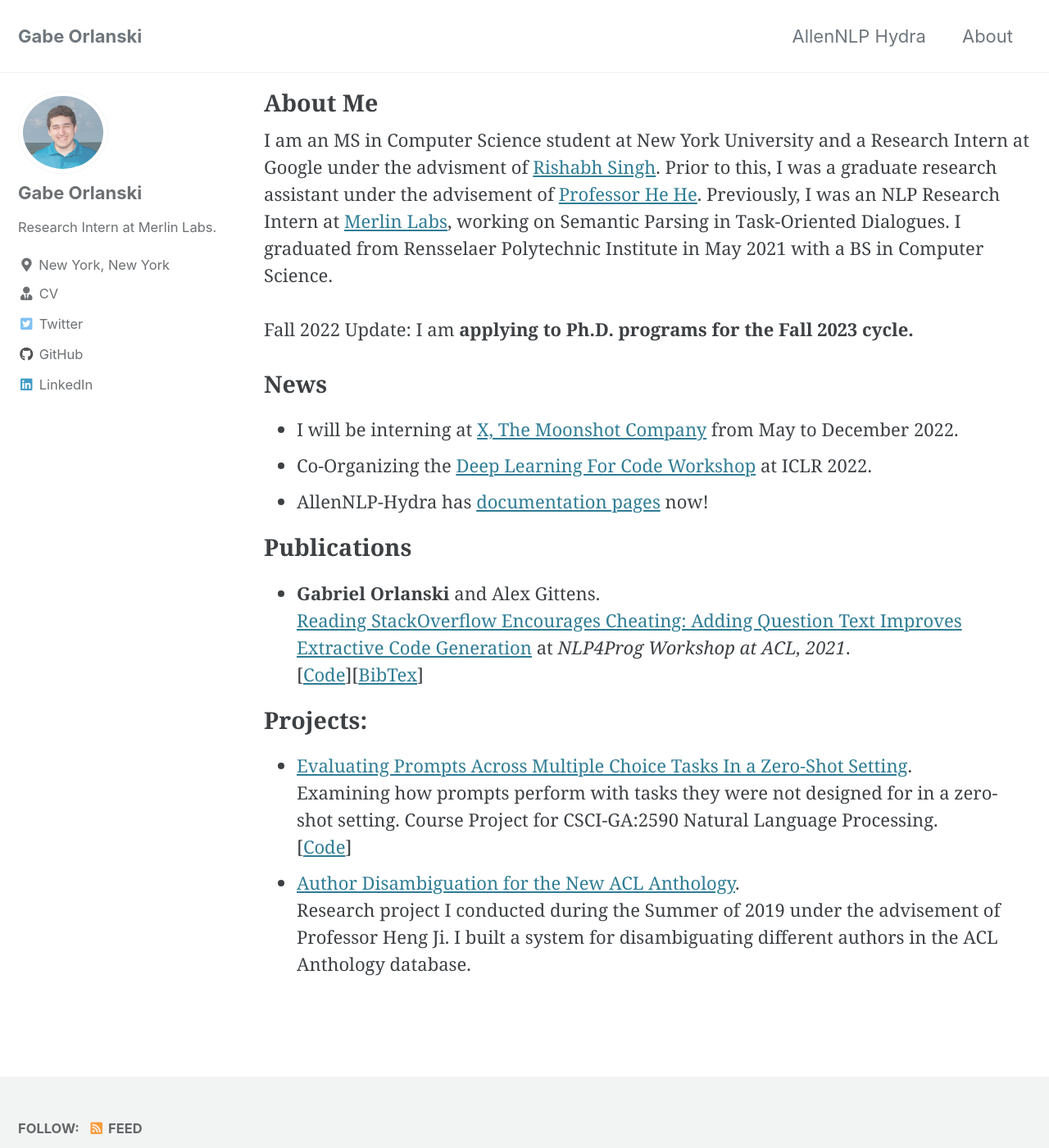
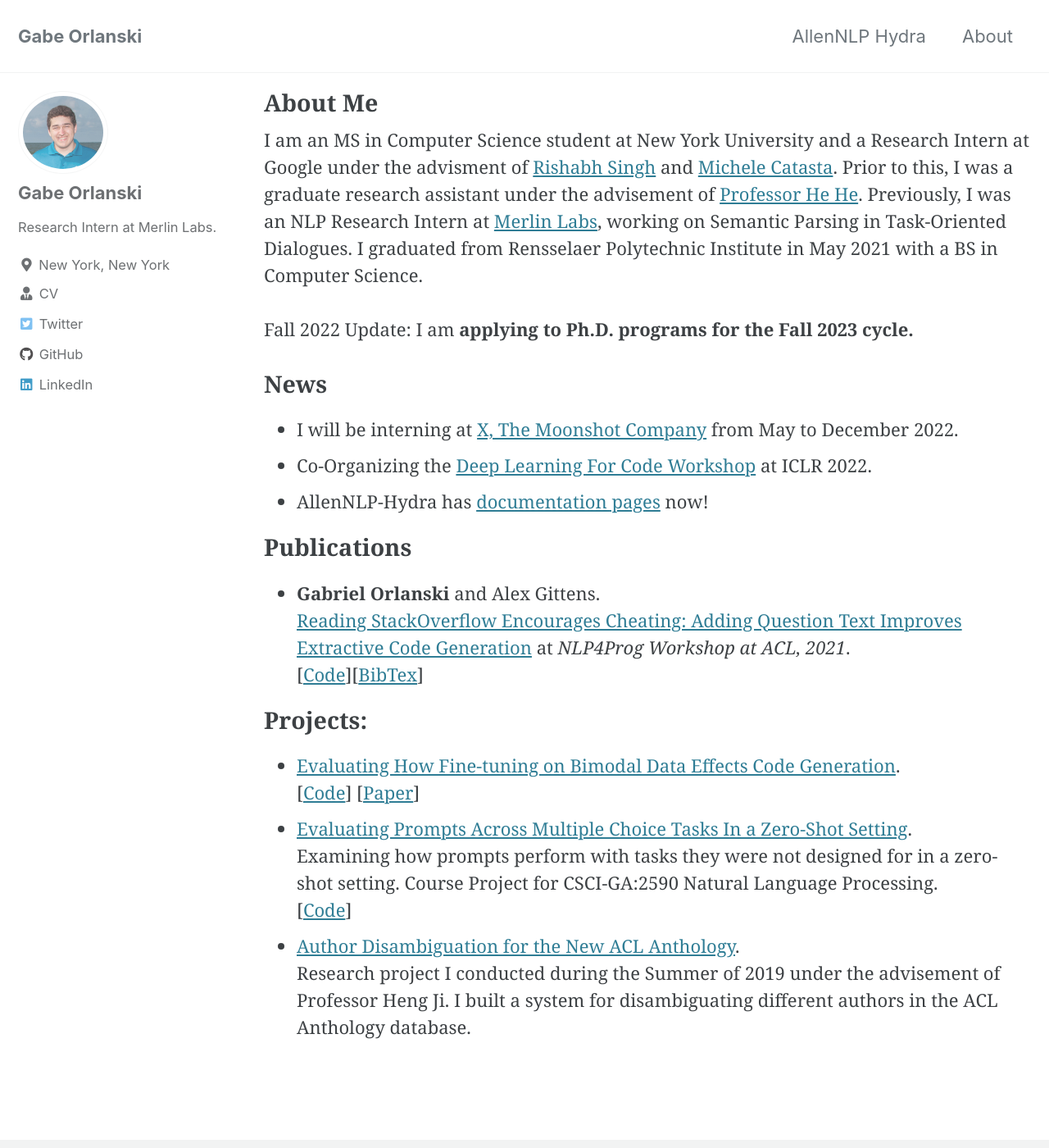
Before and after one commit to gabeorlanski/gabeorlanski.github.io, a Jekyll site: the page built from index.html, in a window 1280 px wide and 1400 px high. Shown: the whole window at 82% size. Built offline with Jekyll 4.4.1, drawn with Linux system fonts in a browser that asks for light colours; cached includes are drawn as plain includes; the list of posts is cut into pages by our own code.

Commit message:
Added Paper

```diff
--- a/index.html
+++ b/index.html
@@ -8,7 +8,7 @@ description: "Gabe Orlanski's Website"
 ---
 
 
-I am an MS in Computer Science student at New York University and a Research Intern at Google under the advisment of <a href="https://rishabhmit.bitbucket.io/">Rishabh Singh</a>. Prior to this, I was a graduate research assistant under the advisement of <a href="https://hhexiy.github.io/">Professor He He</a>.
+I am an MS in Computer Science student at New York University and a Research Intern at Google under the advisment of <a href="https://rishabhmit.bitbucket.io/">Rishabh Singh</a> and <a href="https://github.com/pirroh">Michele Catasta</a>. Prior to this, I was a graduate research assistant under the advisement of <a href="https://hhexiy.github.io/">Professor He He</a>.
 Previously, I was an NLP Research Intern at <a href="https://www.merlinlabs.com/">Merlin Labs</a>, working on Semantic Parsing in Task-Oriented Dialogues. I graduated from Rensselaer Polytechnic Institute in May 2021 with a BS in Computer Science.
 <br><br>
 
@@ -38,6 +38,9 @@ Fall 2022 Update: I am <strong>applying to Ph.D. programs for the Fall 2023 cycl
 
 <h1>Projects:</h1>
 <ul>
+    <li><a href="https://arxiv.org/pdf/2211.07842.pdf">Evaluating How Fine-tuning on Bimodal Data Effects Code Generation</a>.
+        <br> [<a href="https://github.com/gabeorlanski/bimodal-code-generation">Code</a>] [<a href="https://www.semanticscholar.org/paper/Evaluating-How-Fine-tuning-on-Bimodal-Data-Effects-Orlanski-Yang/ae7e1cdd6dbfd375a7fecc558e4565ccc792fba4">Paper</a>]
+    </li>
     <li><a href="/assets/pdf/eval_prompt_paper.pdf">Evaluating Prompts Across Multiple Choice Tasks In a Zero-Shot Setting</a>.
         <br> Examining how prompts perform with tasks they were not designed for in a zero-shot setting. Course Project for CSCI-GA:2590 Natural Language Processing.
         <br> [<a href="https://github.com/gabeorlanski/zero-shot-cross-task">Code</a>]
```
